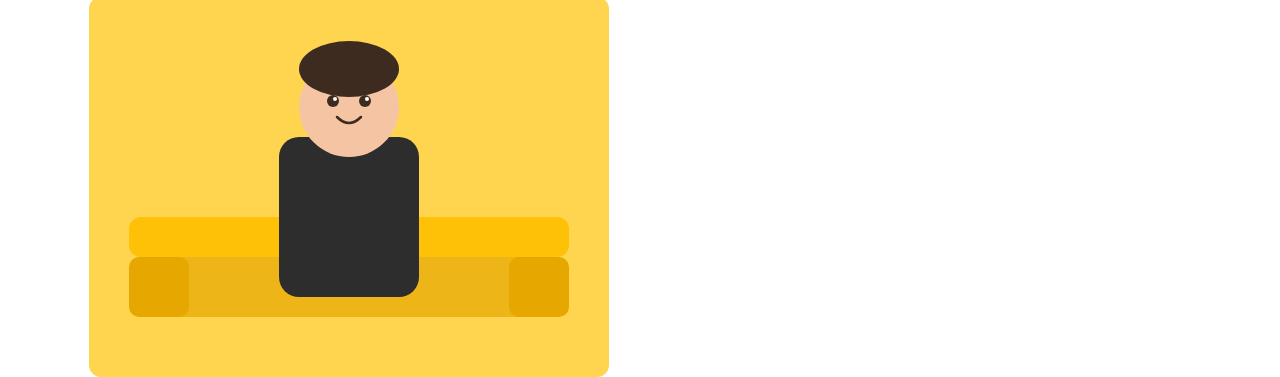
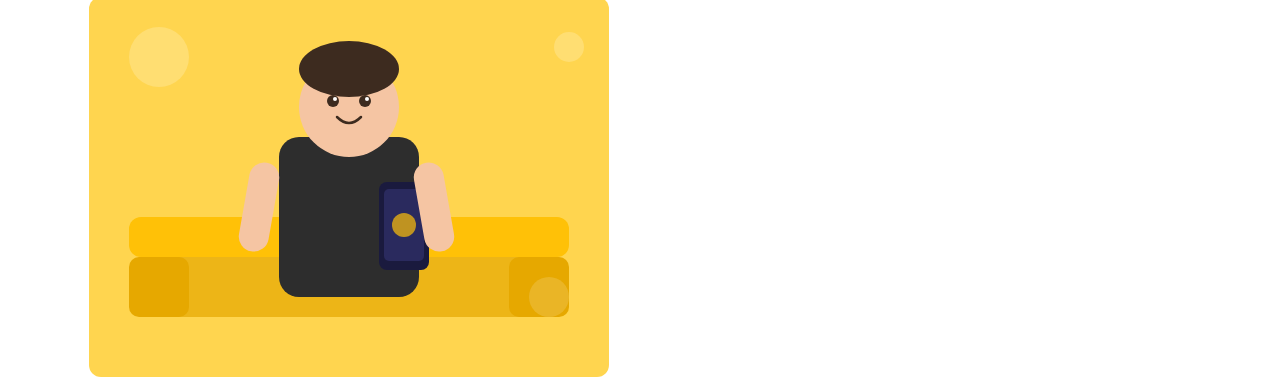
Before and after one commit to Irtaza-Shahid1/Assignment3VP, a plain HTML site: page index.html in a window 1280 px wide. Shown: the part 667-1044 px from the top of the page. Drawn offline with nearby package versions, Linux system fonts and the light colour scheme; files that its build step writes are made by us from their sources.

Commit message:
commit20

```diff
--- a/index.html
+++ b/index.html
@@ -281,7 +281,18 @@
                 <!-- Smile -->
                 <path d="M248 120 Q260 132 272 120" stroke="#3D2B1F" stroke-width="2.5" fill="none" stroke-linecap="round"/>
 
-
+              <!-- Phone in hand -->
+                <rect x="290" y="185" width="50" height="88" rx="8" fill="#1A1A3E"/>
+                <rect x="295" y="192" width="40" height="72" rx="5" fill="#2A2A5E"/>
+                <circle cx="315" cy="228" r="12" fill="#FFC107" opacity="0.7"/>
+                <!-- Arms -->
+                <rect x="330" y="165" width="30" height="90" rx="15" fill="#F5C5A3" transform="rotate(-10,345,210)"/>
+                <rect x="155" y="165" width="30" height="90" rx="15" fill="#F5C5A3" transform="rotate(10,170,210)"/>
+                <!-- Decorative circles -->
+                <circle cx="70" cy="60" r="30" fill="rgba(255,255,255,0.2)"/>
+                <circle cx="460" cy="300" r="20" fill="rgba(255,255,255,0.15)"/>
+                <circle cx="480" cy="50" r="15" fill="rgba(255,255,255,0.2)"/>
+              </svg>
 
 
 </body>
```
